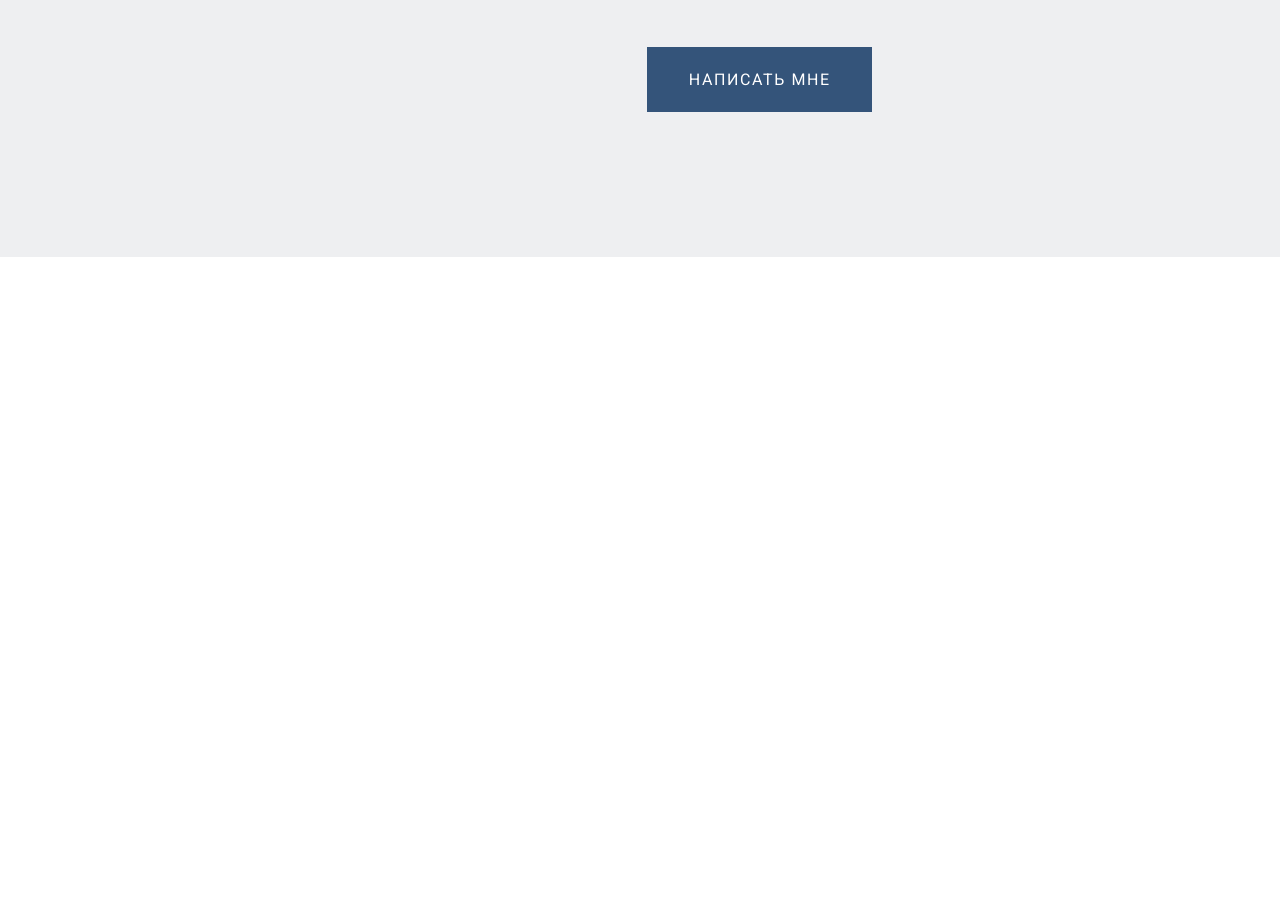
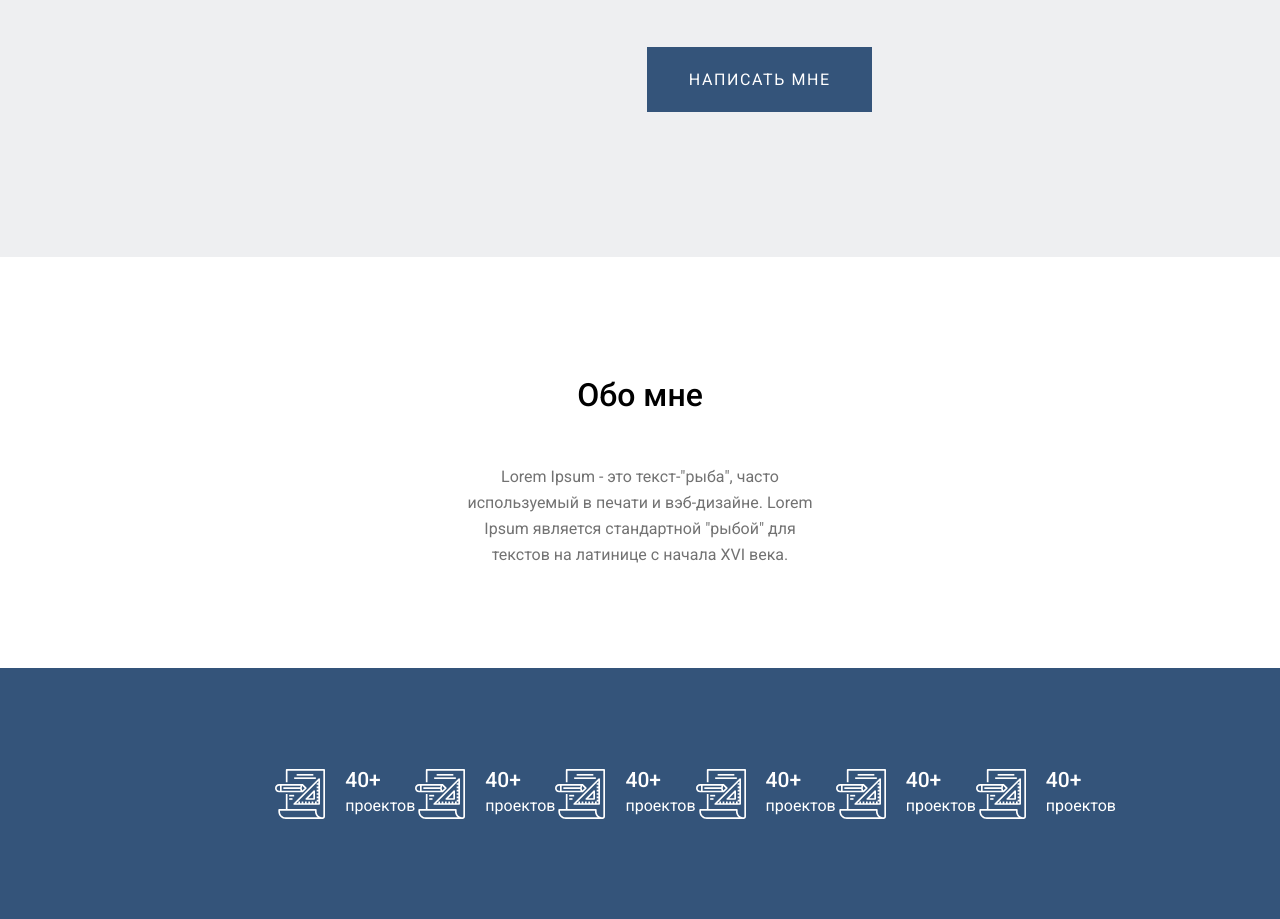
Before and after one commit to TSGoose/websiteDev, a plain HTML site: page index.html in a window 1280 px wide. Shown: the part 550-1469 px from the top of the page. Before the commit the page ends 807 px from the top, so only its background shows below. Drawn offline with Linux system fonts and the light colour scheme.

Commit message:
section "count-projects"

```diff
--- a/css/styles.css
+++ b/css/styles.css
@@ -1,5 +1,9 @@
 body{
     margin: 0;
+}
+
+section{
+    width: 100%;
 }
 
 header{
@@ -15,8 +19,29 @@ h1{
     font-weight: 500;
     font-size: 48px;
     line-height: 79px;
+    color: #000000;
+}
+
+
+h2{
+    font-family: 'Roboto';
+    font-style: normal;
+    font-weight: 500;
+    font-size: 32px;
+    line-height: 38px;
+    text-align: center;
 
     color: #000000;
+}
+
+h3{
+    font-family: 'Roboto';
+    font-style: normal;
+    font-weight: 500;
+    font-size: 21px;
+    line-height: 25px;
+    margin: 0;
+    color: #FFFFFF;
 }
 
 .base-p{
@@ -104,5 +129,53 @@ h1{
 
 .btn-write-me:hover{
     background: #436a9a;
+    cursor: pointer;
+}
+
+.description__text{
+    width: 27%;
+    margin: auto;
+    margin-top: 119px;
+    margin-bottom: 100px;
+    text-align: center;
+}
+
+.description__text__h{
+    margin-bottom: 50px;
+}
+
+.count-projects{
+    background-color: #34547A;
 
 }
+
+.projects{
+    width: 57%;
+    margin: auto;
+    display: flex;
+    padding-top: 100px;
+    padding-bottom: 100px;
+    justify-content: space-between;
+    align-items: center;
+
+}
+
+.projects__block{
+    display: flex;
+    align-items: center;
+}
+
+.projects__block__text{
+    margin: 0;
+    margin-left: 20px;
+}
+
+.projects__block__text-p{
+    font-family: 'Roboto';
+    font-style: normal;
+    font-weight: 400;
+    font-size: 16px;
+    margin: 0;
+    line-height: 26px;
+    color: #FFFFFF;
+}
--- a/index.html
+++ b/index.html
@@ -36,11 +36,59 @@
         </div>
     </header>
     <section class="short-description">
-
+        <div class="description__text">
+            <h2 class="description__text__h">Обо мне</h2>
+            <p class="base-p ">
+                Lorem Ipsum - это текст-"рыба", часто используемый в печати и вэб-дизайне. Lorem Ipsum является стандартной "рыбой" для текстов на латинице с начала XVI века.
+            </p>
+        </div>
     </section>
 
     <section class="count-projects">
-
+        <div class="projects">
+            <div class="projects__block">
+                <img src="images/projects.svg">
+                <div class="projects__block__text">
+                    <h3>40+</h3>
+                    <p class="projects__block__text-p">проектов</p>
+                </div>
+            </div>
+            <div class="projects__block">
+                <img src="images/projects.svg">
+                <div class="projects__block__text">
+                    <h3>40+</h3>
+                    <p class="projects__block__text-p">проектов</p>
+                </div>
+            </div>
+            <div class="projects__block">
+                <img src="images/projects.svg">
+                <div class="projects__block__text">
+                    <h3>40+</h3>
+                    <p class="projects__block__text-p">проектов</p>
+                </div>
+            </div>
+            <div class="projects__block">
+                <img src="images/projects.svg">
+                <div class="projects__block__text">
+                    <h3>40+</h3>
+                    <p class="projects__block__text-p">проектов</p>
+                </div>
+            </div>
+            <div class="projects__block">
+                <img src="images/projects.svg">
+                <div class="projects__block__text">
+                    <h3>40+</h3>
+                    <p class="projects__block__text-p">проектов</p>
+                </div>
+            </div>
+            <div class="projects__block">
+                <img src="images/projects.svg">
+                <div class="projects__block__text">
+                    <h3>40+</h3>
+                    <p class="projects__block__text-p">проектов</p>
+                </div>
+            </div>
+        </div>
     </section>
 
     <section class="skills">
```
Also changed, not shown: images/photo.jpg (added), images/projects.svg (added).
